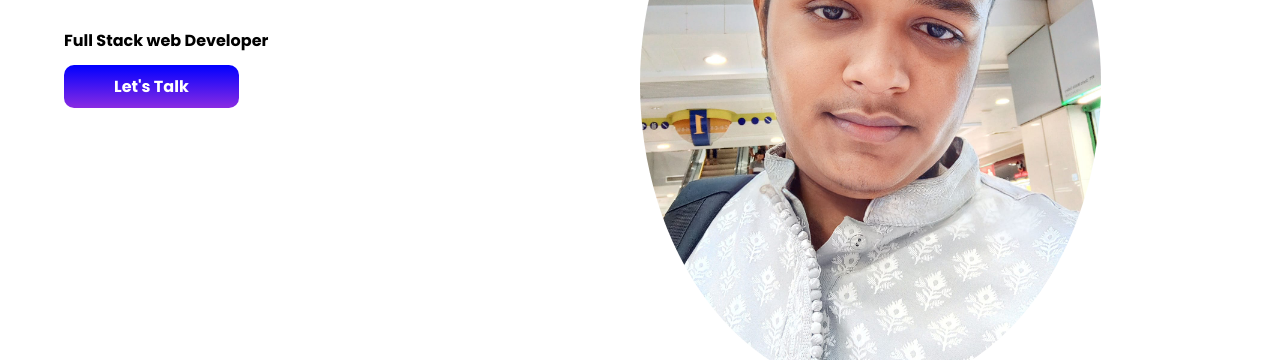
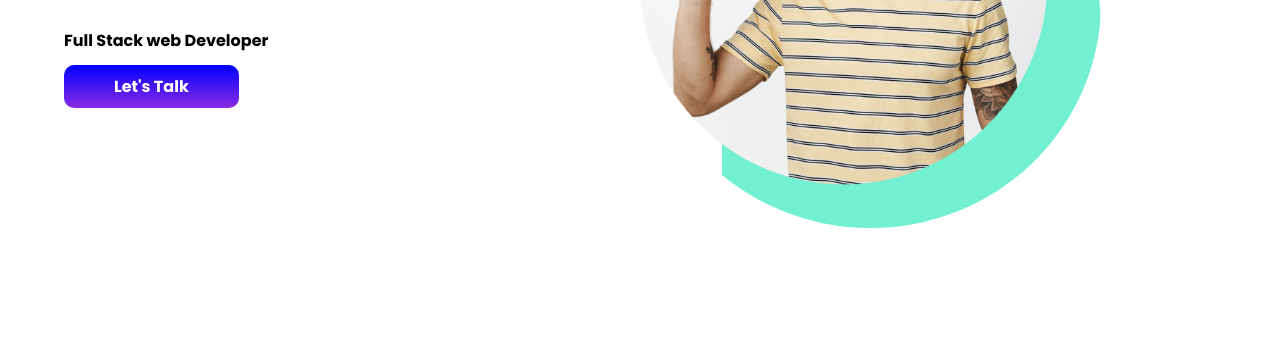
Before and after one commit to techbanglaeditor/portfolio, a plain HTML site: page index.html in a window 1280 px wide. Shown: the part 287-647 px from the top of the page. Drawn offline with Linux system fonts and the light colour scheme.

Commit message:
all done the portfolio

```diff
--- a/index.html
+++ b/index.html
@@ -21,7 +21,7 @@
         </div>
 
         <div class="half-width">
-            <img src="images/s.jpg" alt="photo">
+            <img src="images/slide-2.png" alt="photo">
         </div>
     </section>
 
```
